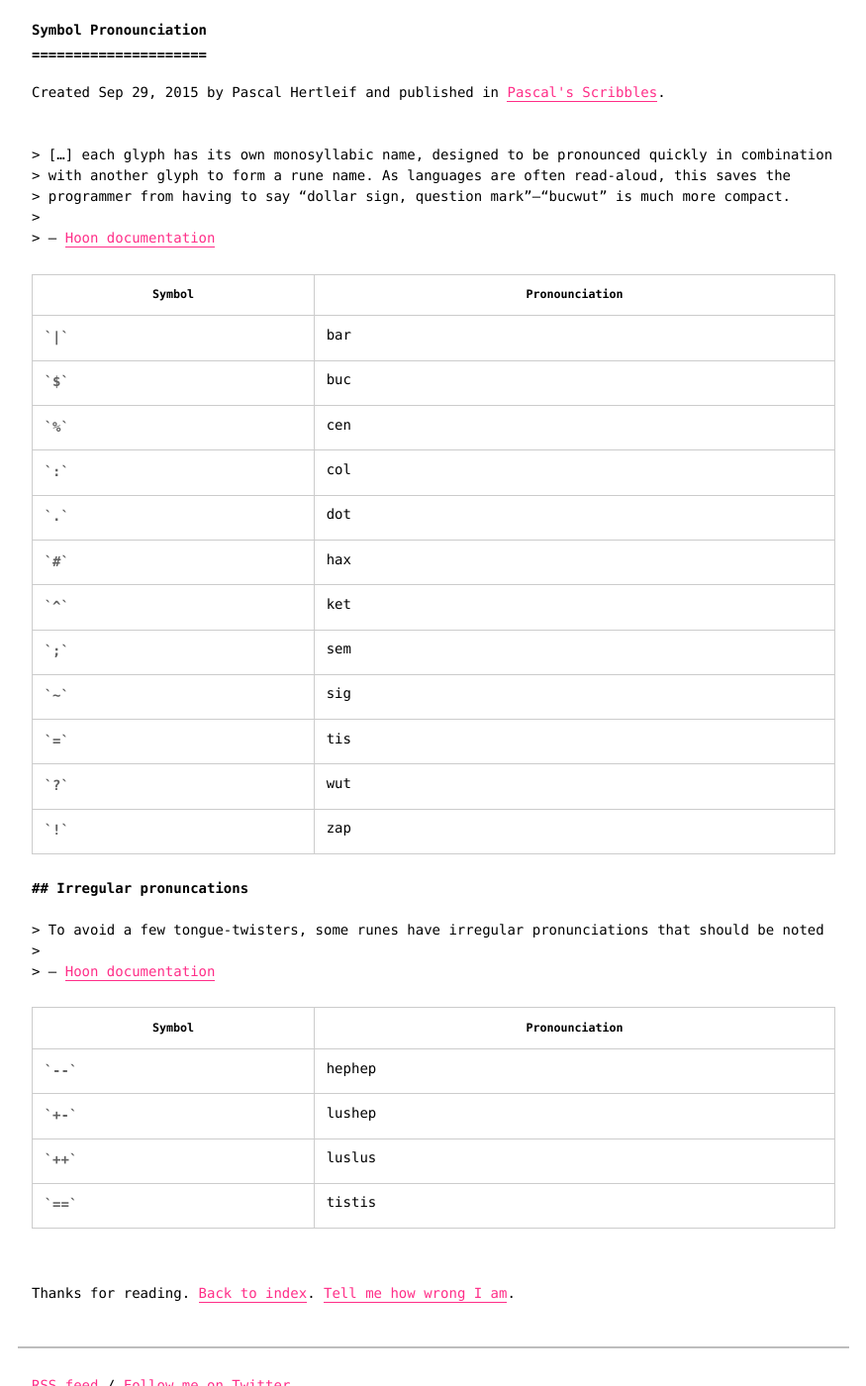
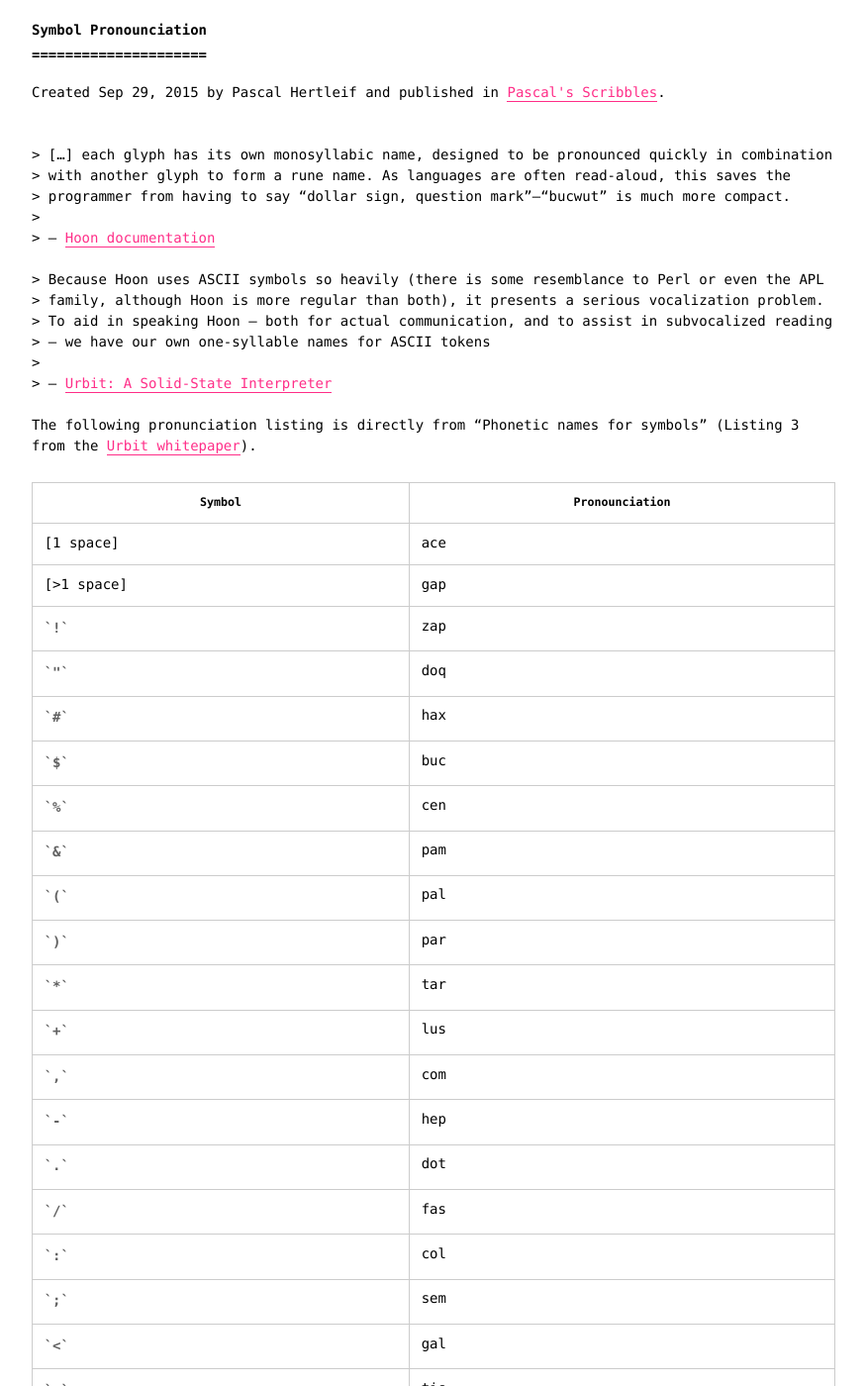
Before and after one commit to killercup/scribbles, a Jekyll site: the page built from _posts/2015-09-29-symbol-pronounciation.md, in a window 1280 px wide and 1400 px high. Shown: the whole window at 99% size, without its empty margins (202-1077 px from the left). Built offline with Jekyll 4.4.1, drawn with Linux system fonts in a browser that asks for light colours; some of the changed text lies outside the part shown.

Commit message:
Update symbol pronunciation
Fix #1

```diff
--- a/_posts/2015-09-29-symbol-pronounciation.md
+++ b/_posts/2015-09-29-symbol-pronounciation.md
@@ -6,20 +6,48 @@ title: Symbol Pronounciation
 >
 > – [Hoon documentation][0]
 
-Symbol | Pronounciation
------- | --------------
-`|`    | bar
-`$`    | buc
-`%`    | cen
-`:`    | col
-`.`    | dot
-`#`    | hax
-`^`    | ket
-`;`    | sem
-`~`    | sig
-`=`    | tis
-`?`    | wut
-`!`    | zap
+> Because Hoon uses ASCII symbols so heavily (there is some resemblance to Perl or even the APL family, although Hoon is more regular than both), it presents a serious vocalization problem. To aid in speaking Hoon – both for actual communication, and to assist in subvocalized reading – we have our own one-syllable names for ASCII tokens
+>
+> – [Urbit: A Solid-State Interpreter][1]
+
+The following pronunciation listing is directly from "Phonetic names for symbols" (Listing 3 from the [Urbit whitepaper][1]).
+
+Symbol     | Pronounciation
+---------- | --------------
+[1 space]  | ace
+[>1 space] | gap
+`!`        | zap
+`"`        | doq
+`#`        | hax
+`$`        | buc
+`%`        | cen
+`&`        | pam
+`(`        | pal
+`)`        | par
+`*`        | tar
+`+`        | lus
+`,`        | com
+`-`        | hep
+`.`        | dot
+`/`        | fas
+`:`        | col
+`;`        | sem
+`<`        | gal
+`=`        | tis
+`>`        | gar
+`?`        | wut
+`@`        | pat
+`[`        | sel
+`\`        | bas
+`]`        | ser
+`^`        | ket
+`_`        | cab
+`{`        | kel
+`|`        | bar
+`}`        | ker
+`~`        | sig
+`‘`        | tec
+`’`        | soq
 
 ## Irregular pronuncations
 
@@ -27,11 +55,12 @@ Symbol | Pronounciation
 >
 > – [Hoon documentation][0]
 
-Symbol | Pronounciation
------- | --------------
-`--`   | hephep
-`+-`   | lushep
-`++`   | luslus
-`==`   | tistis
+Symbol | Irregular Pronounciation | Original pronounciation
+------ | ------------------------ | -----------------------
+`--`   | phep                     | hephep
+`+-`   | slep                     | lushep
+`++`   | slus                     | luslus
+`==`   | stet                     | tistis
 
 [0]: https://github.com/urbit/urbit/blob/c9592664c797b2dd74f26886528656f8a7058640/urb/zod/pub/doc/hoon/runes.md#names-and-categories
+[1]: http://media.urbit.org/whitepaper.pdf
```
